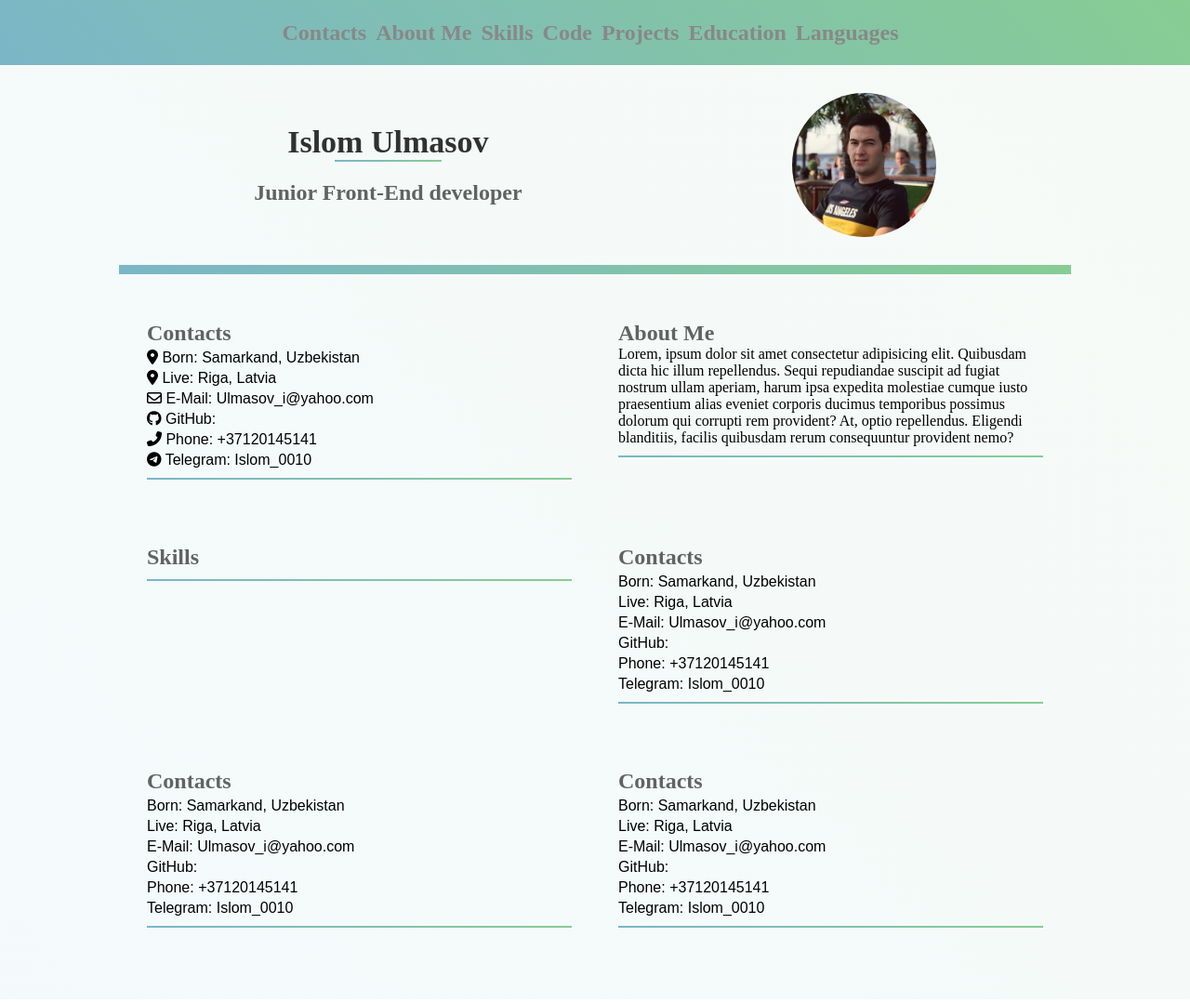
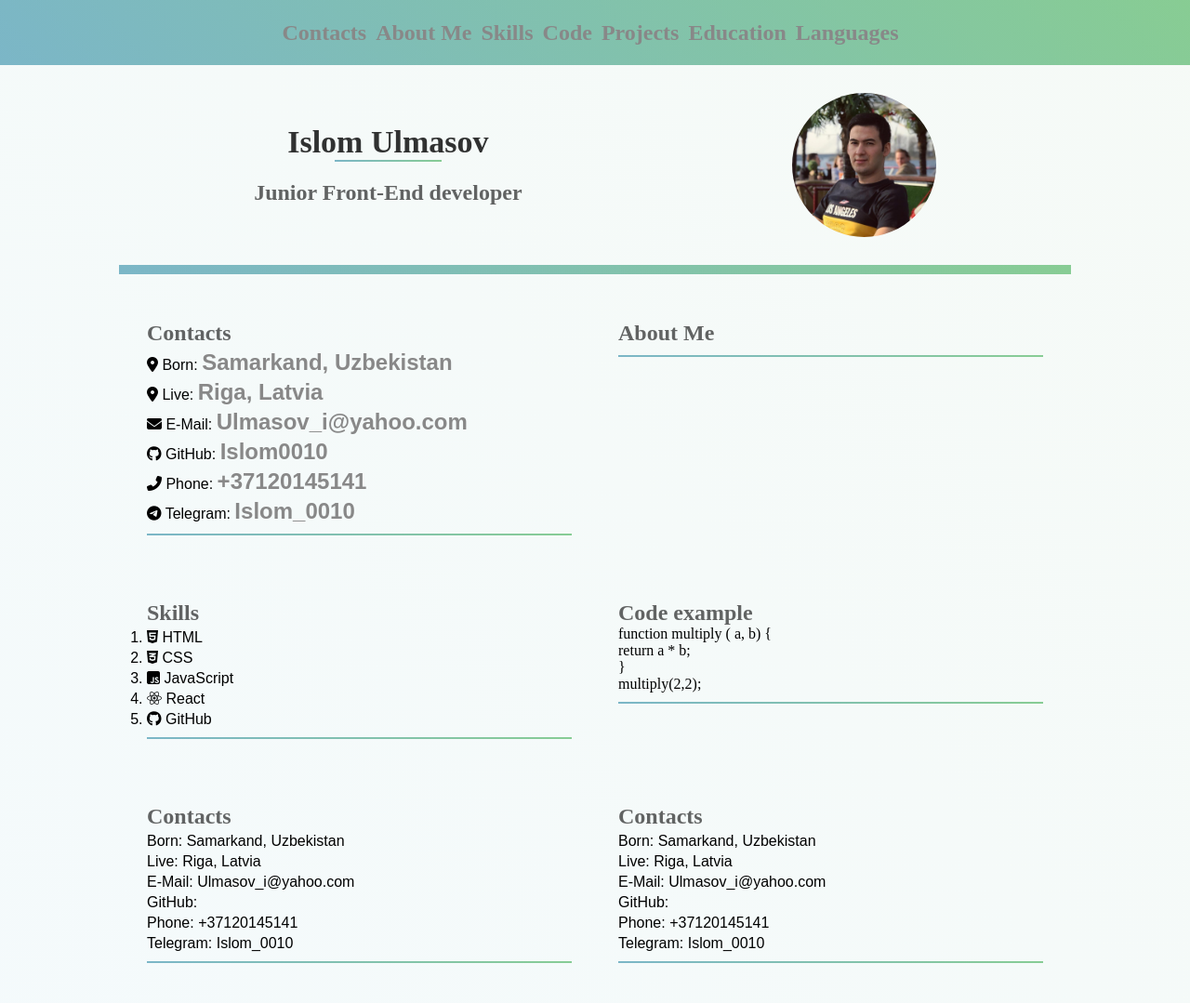
Before and after one commit to Islom0010/rsschool-cv, a plain HTML site: page index.html in a window 1280 px wide. Shown: the whole page at 93% size. Drawn offline with Linux system fonts and the light colour scheme.

Commit message:
update: change file

```diff
--- a/index.html
+++ b/index.html
@@ -47,37 +47,60 @@
           <h2>Contacts</h2>
           <ul>
             <li>
-              <i class="fas fa-regular fa-location-dot"></i> Born: Samarkand,
-              Uzbekistan
+              <i class="fas fa-regular fa-location-dot"></i> Born:
+              <a href="https://goo.gl/maps/tAe1K93zdtxHjjYV7"
+                >Samarkand, Uzbekistan</a
+              >
             </li>
-            <li><i class="fa fa-light fa-location-dot"></i> Live: Riga, Latvia</li>
-            <li><i class="fa-regular fa-envelope"></i> E-Mail: Ulmasov_i@yahoo.com</li>
-            <li><i class="fa-brands fa-github"></i> GitHub:</li>
-            <li><i class="fas fa-light fa-phone-flip"></i> Phone: +37120145141</li>
-            <li><i class="fa-brands fa-telegram"></i> Telegram: Islom_0010</li>
+            <li>
+              <i class="fa fa-light fa-location-dot"></i> Live:
+              <a href="https://goo.gl/maps/jrBZQc9jaZHtuKu66"> Riga, Latvia</a>
+            </li>
+            <li>
+              <i class="fa fa-light fa-envelope"></i> E-Mail:
+              <a href="mailto:ulmasov_i@yahoo.com">Ulmasov_i@yahoo.com</a>
+            </li>
+            <li>
+              <i class="fa-brands fa-github"></i> GitHub:
+              <a href="https://github.com/Islom0010">Islom0010</a>
+            </li>
+            <li>
+              <i class="fas fa-light fa-phone-flip"></i> Phone:
+              <a href="tel:+37120145141">+37120145141</a>
+            </li>
+            <li>
+              <i class="fa-brands fa-telegram"></i> Telegram:
+              <a href="https://t.me/Islom_0010">Islom_0010</a>
+            </li>
           </ul>
           <div class="line"></div>
         </div>
         <div class="box">
           <h2>About Me</h2>
-<p>Lorem, ipsum dolor sit amet consectetur adipisicing elit. Quibusdam dicta hic illum repellendus. Sequi repudiandae suscipit ad fugiat nostrum ullam aperiam, harum ipsa expedita molestiae cumque iusto praesentium alias eveniet corporis ducimus temporibus possimus dolorum qui corrupti rem provident? At, optio repellendus. Eligendi blanditiis, facilis quibusdam rerum consequuntur provident nemo?</p>
+          <p></p>
           <div class="line"></div>
         </div>
         <div class="box">
           <h2>Skills</h2>
-
+          <ol>
+            <li><i class="fa-brands fa-html5"></i> HTML</li>
+            <li><i class="fa-brands fa-css3-alt"></i> CSS</li>
+            <li><i class="fa-brands fa-js-square"></i> JavaScript</li>
+            <li><i class="fa-brands fa-react"></i> React</li>
+            <li><i class="fa-brands fa-github"></i> GitHub</li>
+          </ol>
           <div class="line"></div>
         </div>
         <div class="box">
-          <h2>Contacts</h2>
-          <ul>
-            <li>Born: Samarkand, Uzbekistan</li>
-            <li>Live: Riga, Latvia</li>
-            <li>E-Mail: Ulmasov_i@yahoo.com</li>
-            <li>GitHub:</li>
-            <li>Phone: +37120145141</li>
-            <li>Telegram: Islom_0010</li>
-          </ul>
+          <h2>Code example</h2>
+          <p>
+            <span class="blue">function</span>
+            <span class="white-yellow">multiply</span>
+            <span class="yellow">(</span> <span></span> a, b) {<br />
+            return a * b;<br />
+            } <br />
+            multiply(2,2);
+          </p>
           <div class="line"></div>
         </div>
         <div class="box">
--- /dev/null
+++ b/index.js
@@ -0,0 +1,4 @@
+function multiply(a, b) {
+  return a * b;
+}
+multiply(2, 2);
```
